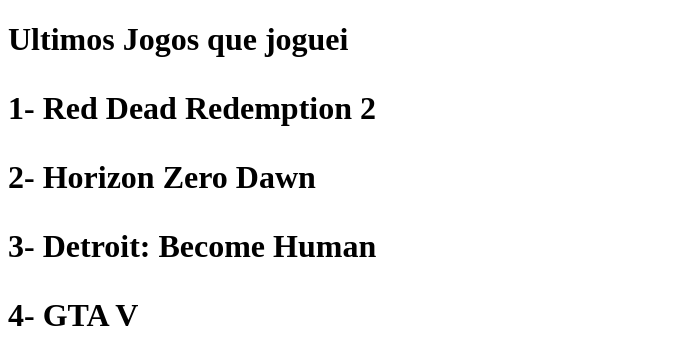
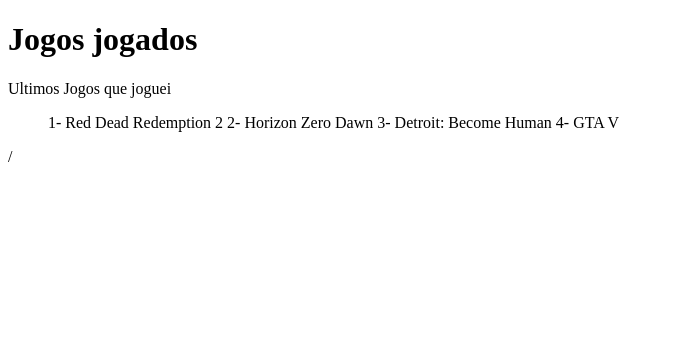
Before and after one commit to ufjf-dcc121/dcc121-2023-1-atv1-HiagoFiochi, a plain HTML site: page trabalho.html in a window 1280 px wide. Shown: the whole page, without its empty margins (0-674 px from the left). Drawn offline with Linux system fonts and the light colour scheme.

Commit message:
altera tags

```diff
--- a/trabalho.html
+++ b/trabalho.html
@@ -10,12 +10,16 @@
 </head>
 
 <body>
-    <h1>Ultimos Jogos que joguei<h1>
+    <h1>Jogos jogados</h1>
 
-    <p>1- Red Dead Redemption 2</p>
-    <p>2- Horizon Zero Dawn</p>
-    <p>3- Detroit: Become Human</p>
-    <p>4- GTA V</p>
+    <p>Ultimos Jogos que joguei</p>
+
+    <ol>
+        1- Red Dead Redemption 2
+        2- Horizon Zero Dawn
+        3- Detroit: Become Human
+        4- GTA V
+    </ol>/
 </body>
 
 </html>
```
